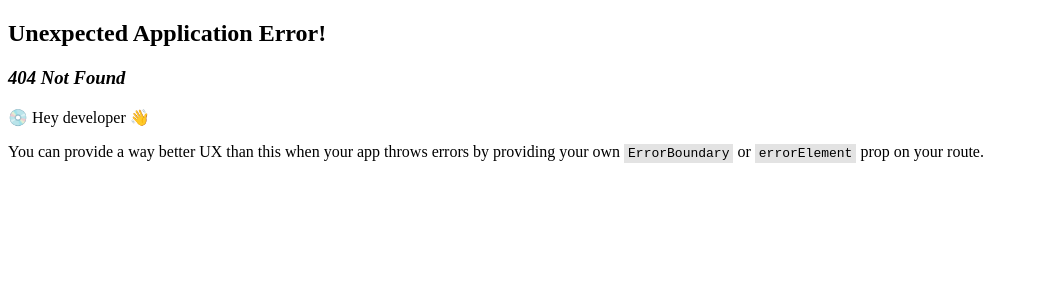
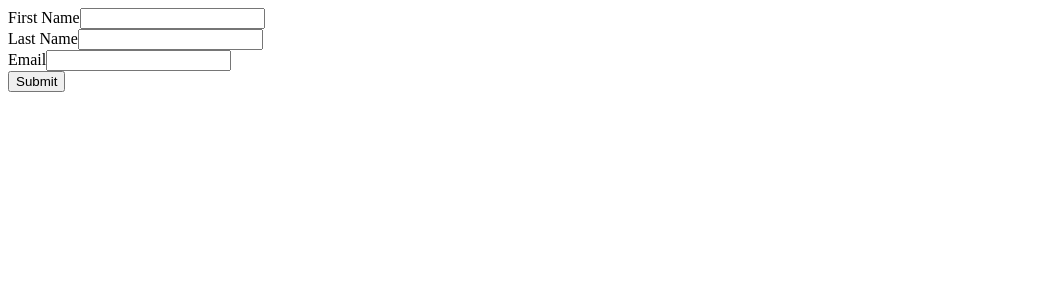
Before and after one commit to bdsdirect-sdm/Ashish_Wave, a React (Vite) app in the folder frontend/: page /Form in a window 1280 px wide. Before the commit this address had no page. Shown: the top 300 px of the page, without its empty margins (0-1039 px from the left). Built offline with nearby package versions, Linux system fonts and the light colour scheme.

Commit message:
Add DynamicForm component and integrate it into the routing

```diff
--- a/frontend/src/App.tsx
+++ b/frontend/src/App.tsx
@@ -12,9 +12,11 @@ import Preference from './components/Preference';
 import CreateWaves from './components/CreateWaves';
 import Friends from './components/Friends';
 import InviteFriends from './components/InviteFriends';
+import DynamicForm from './components/Form';
 
 function App() {
   const router = createBrowserRouter([
+    {path: '/Form', element: <DynamicForm />},
     { path: '/', element: <Signup /> },
     {path: '/login', element: <Login />},
     // {
--- a/frontend/src/components/Dashboard.tsx
+++ b/frontend/src/components/Dashboard.tsx
@@ -1,11 +1,10 @@
 import "./All.css";
-import { useState } from "react";
 import "react-toastify/dist/ReactToastify.css";
 import Options from "./Options";
 import WavesList from "./WavesList";
 import FriendList from "./FriendList";
-import FriendRequests from "./FriendRequests";
 // import FriendRequests from "./FriendRequests";
+
 
 const Dashboard: React.FC = () => {
     // const [isAccepted, setIsAccepted] = useState<boolean>(true);
--- /dev/null
+++ b/frontend/src/components/Form.tsx
@@ -0,0 +1,50 @@
+import React, { useState } from 'react';
+
+interface FormField {
+    name: string;
+    label: string;
+    type: string;
+    value: string;
+}
+
+const DynamicForm: React.FC = () => {
+    const [fields, setFields] = useState<FormField[]>([
+        { name: 'firstName', label: 'First Name', type: 'text', value: '' },
+        { name: 'lastName', label: 'Last Name', type: 'text', value: '' },
+        { name: 'email', label: 'Email', type: 'email', value: '' },
+    ]);
+
+    const handleChange = (index: number, event: React.ChangeEvent<HTMLInputElement>) => {
+        const newFields = [...fields];
+        newFields[index].value = event.target.value;
+        setFields(newFields);
+    };
+
+    const handleSubmit = (event: React.FormEvent) => {
+        event.preventDefault();
+        const formData = fields.reduce((acc, field) => {
+            acc[field.name] = field.value;
+            return acc;
+        }, {} as { [key: string]: string });
+        console.log('Form Data:', formData);
+    };
+
+    return (
+        <form onSubmit={handleSubmit}>
+            {fields.map((field, index) => (
+                <div key={field.name}>
+                    <label htmlFor={field.name}>{field.label}</label>
+                    <input
+                        id={field.name}
+                        type={field.type}
+                        value={field.value}
+                        onChange={(event) => handleChange(index, event)}
+                    />
+                </div>
+            ))}
+            <button type="submit">Submit</button>
+        </form>
+    );
+};
+
+export default DynamicForm;
--- a/frontend/src/components/Preference.tsx
+++ b/frontend/src/components/Preference.tsx
@@ -52,7 +52,6 @@ const Preference: React.FC = () => {
     const Formik = useFormik({
         initialValues,
         onSubmit: (values) => {
-            // Handle form submissio
             axios.post(`http://localhost:3000/preference`, values, {
                 headers: {
                     Authorization: `Bearer ${localStorage.getItem("token")}`,
```
